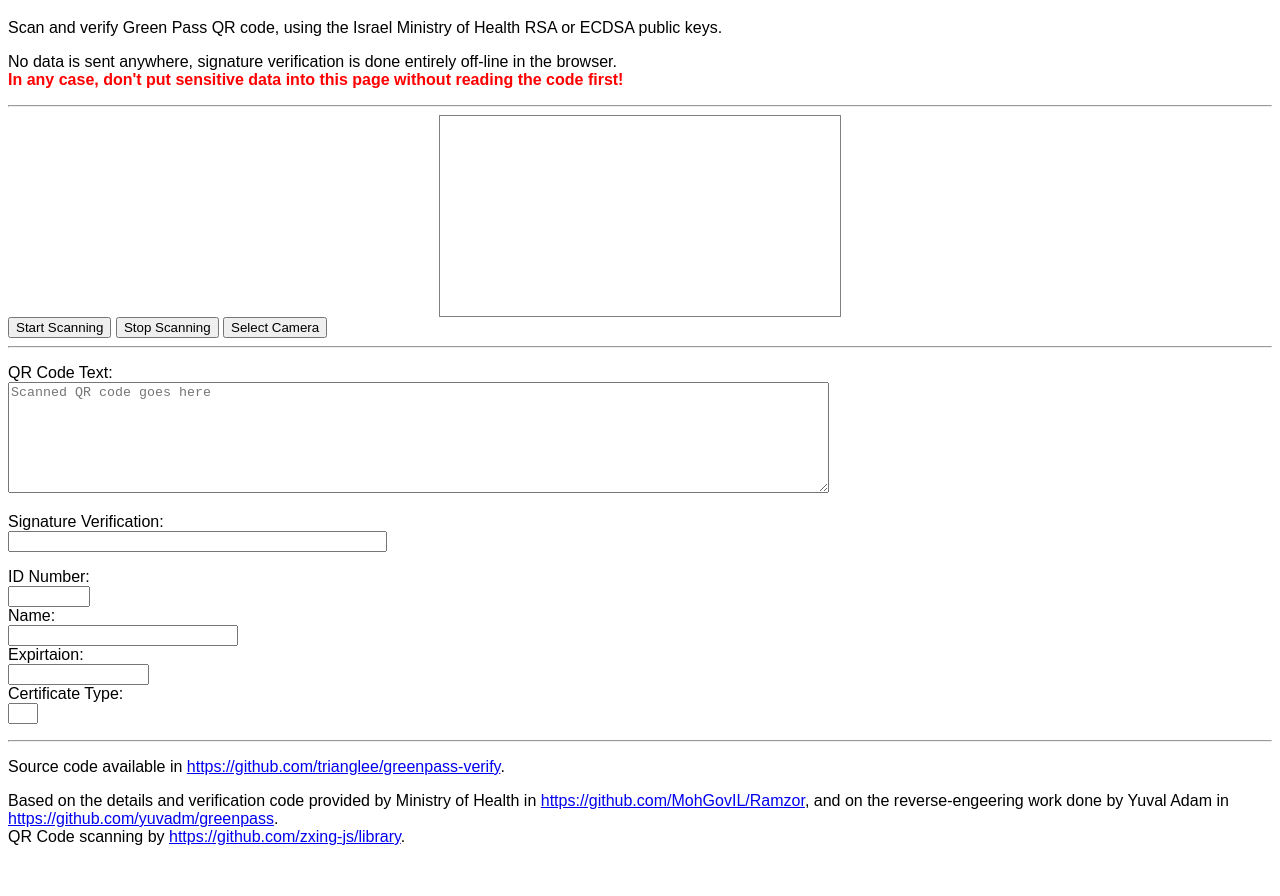
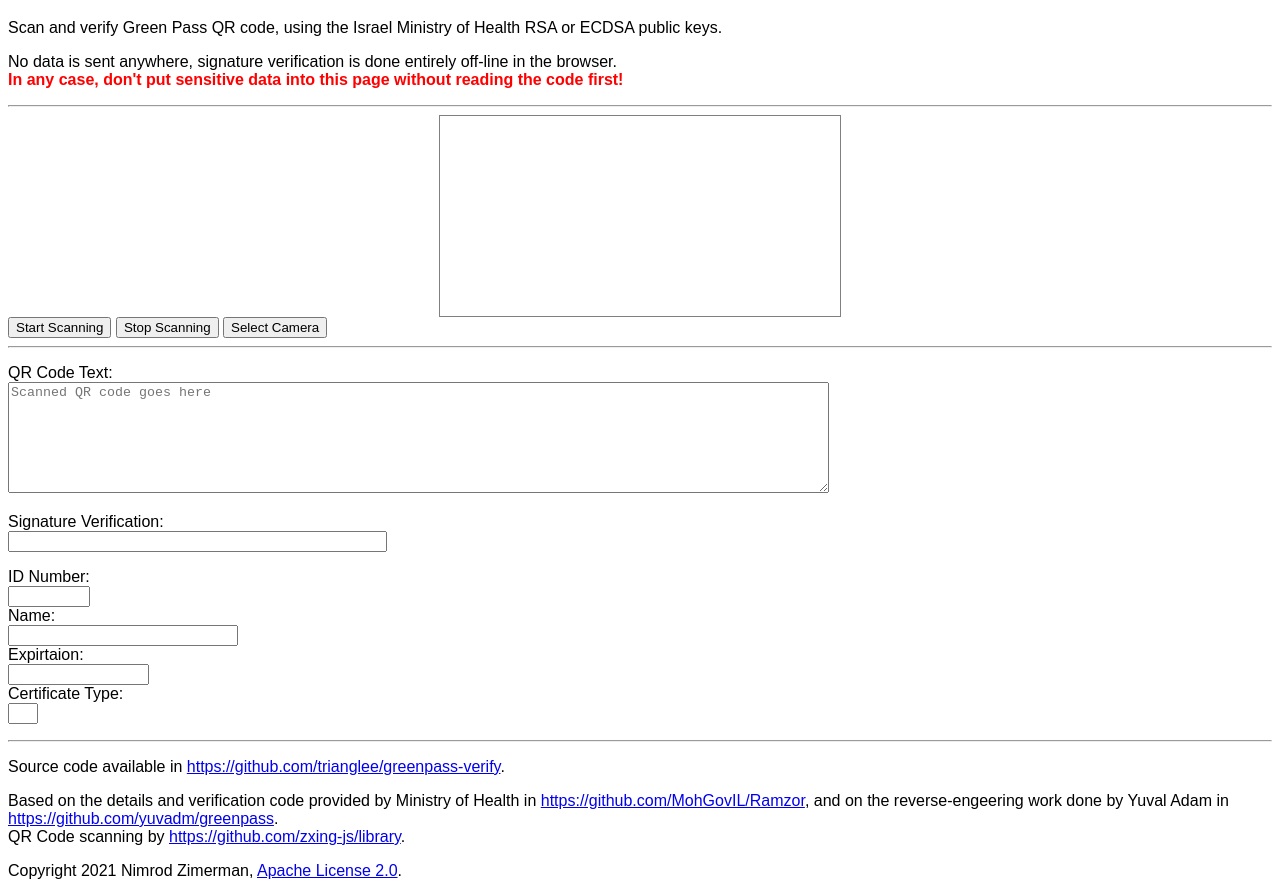
Before and after one commit to trianglee/greenpass-verify, a plain HTML site: page index.html in a window 1280 px wide. Shown: the part 61-957 px from the top of the page. Before the commit the page ends 923 px from the top, so only its background shows below. Drawn offline with Linux system fonts and the light colour scheme.

Commit message:
Copyright message and Apache license

```diff
--- a/index.html
+++ b/index.html
@@ -84,5 +84,8 @@
             QR Code scanning by <a href="https://github.com/zxing-js/library">
             https://github.com/zxing-js/library</a>.
         </p>
+        <p>
+            Copyright 2021 Nimrod Zimerman, <a href="LICENSE">Apache License 2.0</a>.
+        </p>
     </body>
 </html>
```
Also changed, not shown: greenpass-verify.js (+16 -0 lines), README.md, 1 other file.
